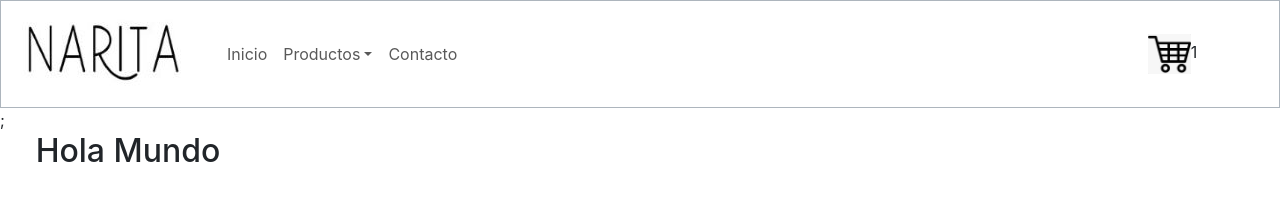
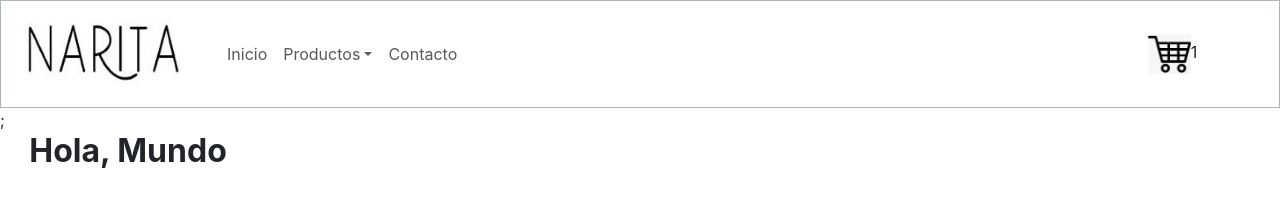
Before and after one commit to Zaetam/PreEntrega1Zaeta, a React (Create React App) app: page / in a window 1280 px wide. Shown: the top 222 px of the page. Built offline with nearby package versions, Linux system fonts and the light colour scheme.

Commit message:
estilo texto

```diff
--- a/src/App.js
+++ b/src/App.js
@@ -8,7 +8,7 @@ function App() {
 
 
     <Navbar />
-    <ItemListContainer greeting={'Hola Mundo'}/>
+    <ItemListContainer greeting={'Hola, Mundo'}/>
 
 
    </div>
--- a/src/components/ItemListContainer.js
+++ b/src/components/ItemListContainer.js
@@ -1,7 +1,8 @@
+
 const ItemListContainer = ({greeting}) =>{
     return (
         <div className= "carritoclass">
-            <h2> {greeting}</h2>
+            <h2 className="fw-bold"> {greeting}</h2>
         </div>
 
 
```
